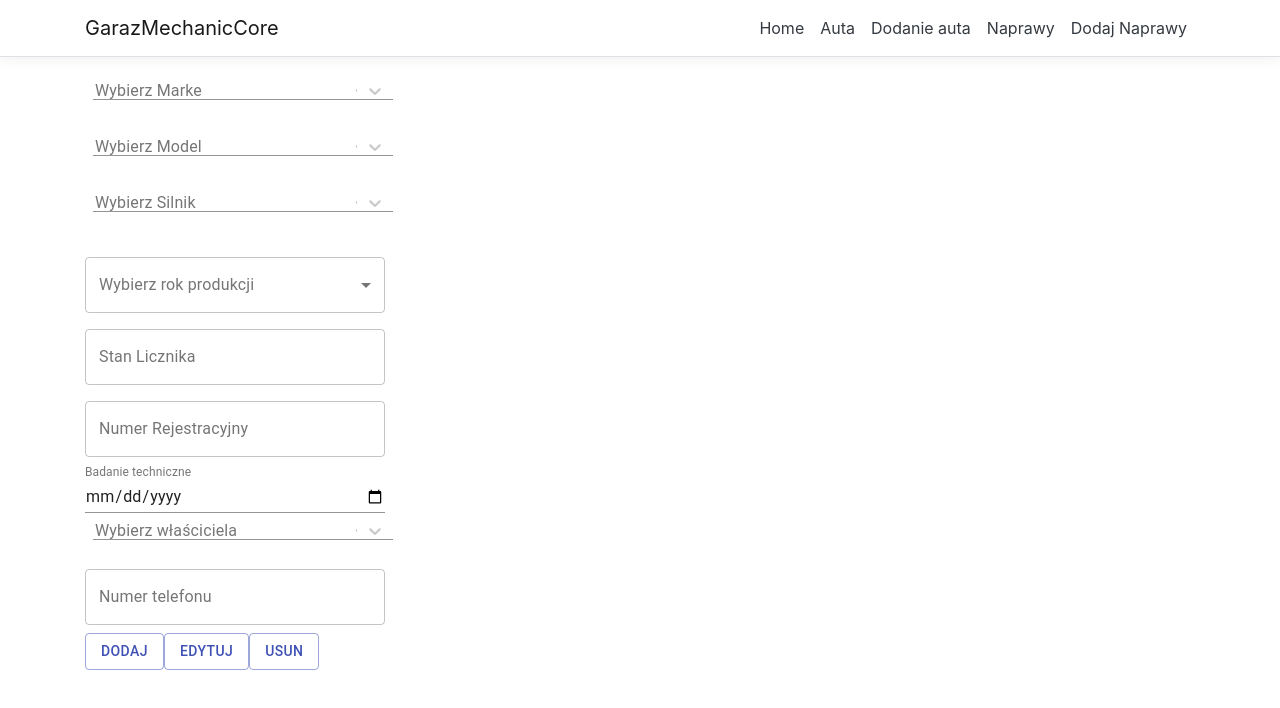
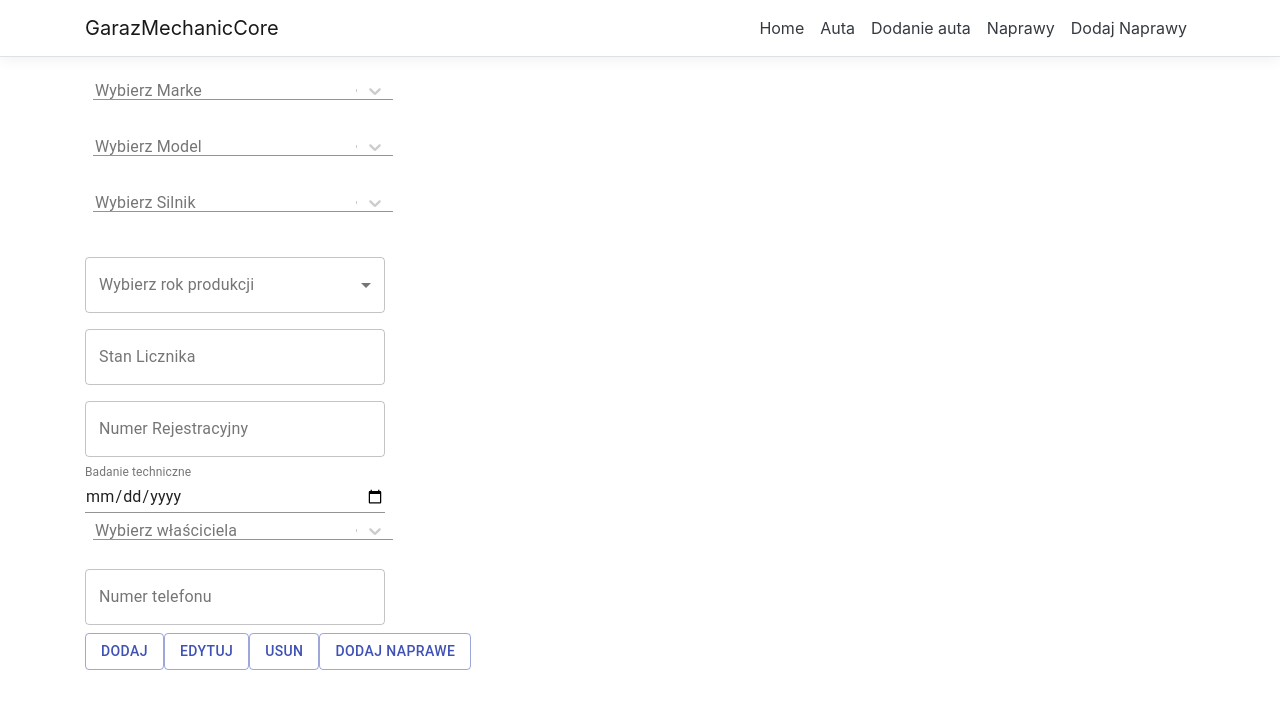
Before and after one commit to mateuscod88/gCore, a React (Create React App) app in the folder ClientApp/: page /car-add in a window 1280 px wide. Shown: the top 708 px of the page. Built offline with nearby package versions, Linux system fonts and the light colour scheme.

Commit message:
redirect added

```diff
--- a/ClientApp/src/components/Car/CarAddContainer.js
+++ b/ClientApp/src/components/Car/CarAddContainer.js
@@ -358,6 +358,7 @@ class CarAddContainer extends React.Component {
             [name]: event.target.value,
         });
     };
+
     handleSaveButton = async () => {
 
         if (this.state.isEditDialogBox == false) {
--- a/ClientApp/src/components/Car/CarButtons.js
+++ b/ClientApp/src/components/Car/CarButtons.js
@@ -1,17 +1,28 @@
 import React from 'react';
 import Button from '@material-ui/core/Button';
-
+import { Redirect } from 'react-router-dom';
 export class CarButtons extends React.Component {
     constructor(props) {
         super(props);
         this.state = {
-            openAddCar:false,
+            openAddCar: false,
+            redirect:false,
         }
     }
     onClick = () => {
         debugger;
         this.props.addButtonHandler();
         this.setState({ openAddCar: true, });
+    }
+    onClickAddRepair = () => {
+        this.setState({
+            redirect: true,
+        });
+    }
+    redirectAddRepair = () => {
+        if (this.state.redirect) {
+            return <Redirect to={'/repair-add?carId='+this.props.getCarId()} />
+        }
     }
     render() {
         return (
@@ -25,6 +36,10 @@ export class CarButtons extends React.Component {
                 <Button variant="outlined" color="primary" >
                     Usun
             </Button>
+                {this.redirectAddRepair()}
+                <Button variant="outlined" color="primary" onClick={this.onClickAddRepair}>
+                    Dodaj Naprawe
+            </Button>
             </div>
         );
     }
--- a/ClientApp/src/components/Car/CarContainer.js
+++ b/ClientApp/src/components/Car/CarContainer.js
@@ -5,13 +5,23 @@ import { CarButtons } from './CarButtons'
 export class CarContainer extends React.Component {
     constructor(props) {
         super(props);
-
+        this.state = {
+            carId: 0,
+        };
+    }
+    setCarId = (carId) => {
+        this.setState({
+            carId: carId,
+        });
+    }
+    getCarId = () => {
+        return this.state.carId;
     }
     render() {
         return (
             <div>
-                <CarGrid />
-                <CarButtons />
+                <CarGrid setCarId={this.setCarId} />
+                <CarButtons getCarId={this.getCarId}/>
             </div>
         );
     }
--- a/ClientApp/src/components/Car/CarGrid.js
+++ b/ClientApp/src/components/Car/CarGrid.js
@@ -51,6 +51,9 @@ export class CarGrid extends React.Component {
         var rowId = sel[0];
 
         var row = this.state.rows[this.state.rows.findIndex(row => row.id == rowId)];
+
+        console.log(row);
+        this.props.setCarId(row.id);
         if (selection.length != 0) {
             service.SetSingleRow(row);
             service.SetIsRowSelected(true);
```
